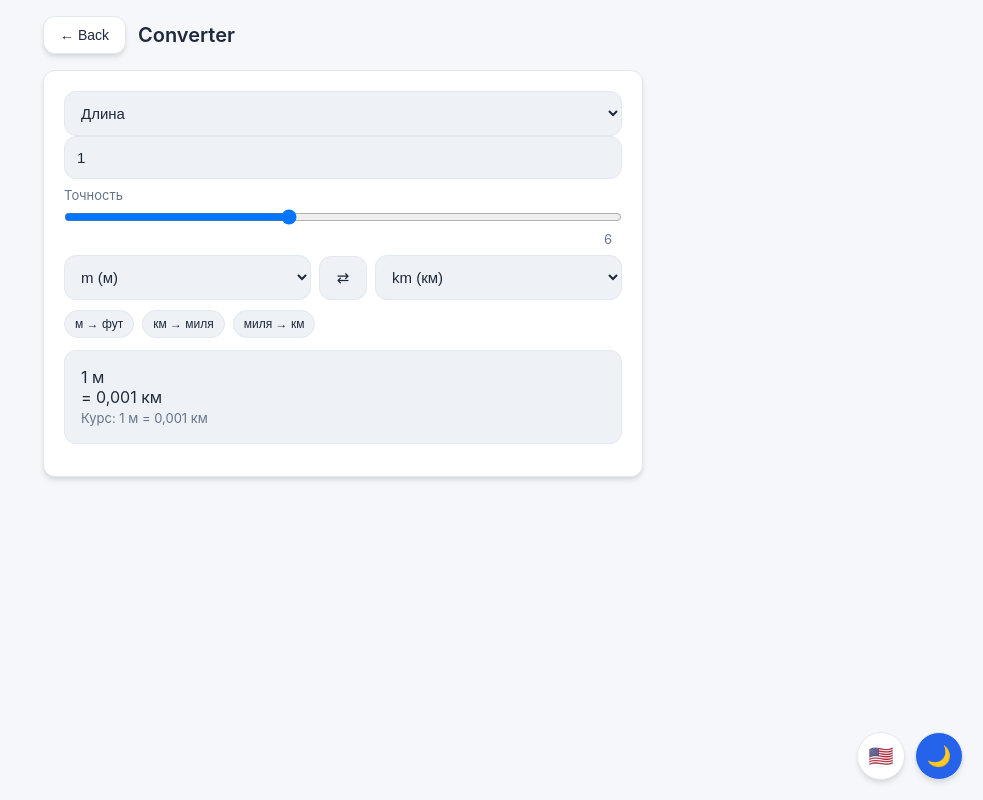
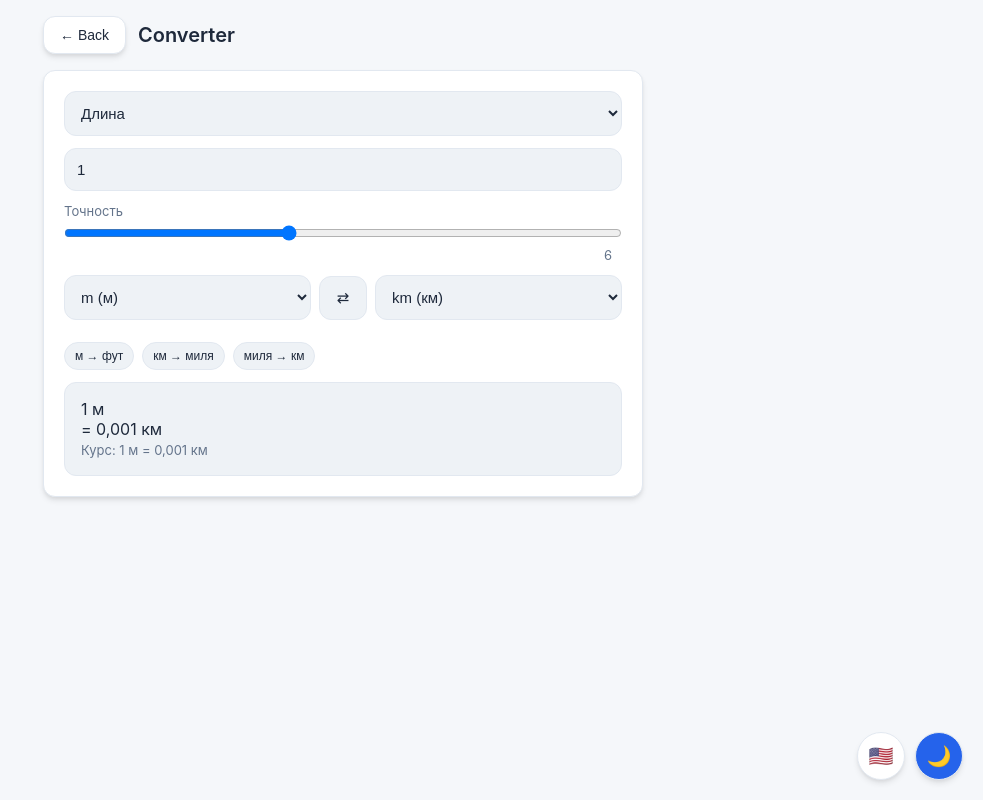
Before and after one commit to MaestroFusion360/mini-tools, a plain HTML site: page index.html in a window 1280 px wide. Both pictures are taken after a click on the button "🔄 Converter". Shown: the whole page, without its empty margins (297-1280 px from the left). Drawn offline with Linux system fonts and the light colour scheme; no server answers.

Commit message:
fix styles.css, update README

```diff
--- a/styles.css
+++ b/styles.css
@@ -1,3 +1,4 @@
+
 * {
     margin: 0;
     padding: 0;
@@ -47,6 +48,7 @@ body {
 .container {
     max-width: 480px;
     width: 100%;
+    padding-bottom: 96px;
 }
 
 .page {
@@ -66,6 +68,10 @@ body {
     box-shadow: var(--shadow);
     border: 1px solid var(--border);
     transition: background-color var(--transition), border-color var(--transition);
+    display: flex;
+    flex-direction: column;
+    gap: 12px;
+    overflow: visible;
 }
 
 .menu-grid {
@@ -189,7 +195,10 @@ h3 {
     margin-top: 12px;
 }
 
-input, select, textarea, button {
+input,
+select,
+textarea,
+button {
     font-size: 15px;
     border-radius: 12px;
     border: 1px solid var(--border);
@@ -200,7 +209,9 @@ input, select, textarea, button {
     transition: all var(--transition);
 }
 
-input:focus, select:focus, textarea:focus {
+input:focus,
+select:focus,
+textarea:focus {
     outline: none;
     border-color: var(--accent);
     box-shadow: 0 0 0 3px rgba(37, 99, 235, 0.1);
@@ -218,13 +229,13 @@ button.primary:hover {
     background: var(--accent-hover);
 }
 
-
-
 .row > * {
     min-width: 0;
 }
 
-input, select, textarea {
+input,
+select,
+textarea {
     max-width: 100%;
     min-width: 0;
 }
@@ -235,6 +246,7 @@ input[type="range"] {
     border: none;
     background: transparent;
 }
+
 .row {
     display: flex;
     gap: 8px;
@@ -255,7 +267,7 @@ input[type="range"] {
     background: var(--bg-tertiary);
     padding: 16px;
     border-radius: 12px;
-    margin: 12px 0;
+    margin: 0;
     font-size: 16px;
     word-break: break-word;
     border: 1px solid var(--border);
@@ -366,11 +378,11 @@ input[type="checkbox"] {
     grid-template-columns: minmax(0, 1fr) auto minmax(0, 1fr);
     gap: 8px;
     align-items: center;
-    margin-top: 8px;
+    margin-top: 0;
 }
 
 .currency-layout {
-    margin-top: 12px;
+    margin-top: 0;
 }
 
 .icon-btn {
@@ -426,8 +438,8 @@ input[type="checkbox"] {
 
 .floating-actions {
     position: fixed;
-    bottom: 20px;
     right: 20px;
+    bottom: max(20px, env(safe-area-inset-bottom));
     display: flex;
     gap: 10px;
     z-index: 1000;
@@ -500,6 +512,9 @@ textarea {
 
 .converter-presets {
     margin-top: 10px;
+    display: flex;
+    flex-wrap: wrap;
+    gap: 8px;
 }
 
 .preset-chip {
@@ -561,13 +576,12 @@ textarea {
     border-bottom: none;
 }
 
-
 .converter-precision-row {
     display: grid;
     grid-template-columns: 1fr auto;
     gap: 6px 10px;
     align-items: center;
-    margin-top: 8px;
+    margin-top: 0;
 }
 
 .converter-precision-row label {
@@ -582,11 +596,6 @@ textarea {
     justify-self: end;
 }
 
-.converter-presets {
-    display: flex;
-    flex-wrap: wrap;
-}
-
 .calc-mode-row > #calc-mode-btn {
     flex: 1;
     min-width: 0;
@@ -595,3 +604,8 @@ textarea {
 .calc-mode-row > .icon-btn {
     width: auto;
 }
+
+#page-converter .card,
+#page-currency .card {
+    overflow: visible;
+}
```
Also changed, not shown: README.md.
